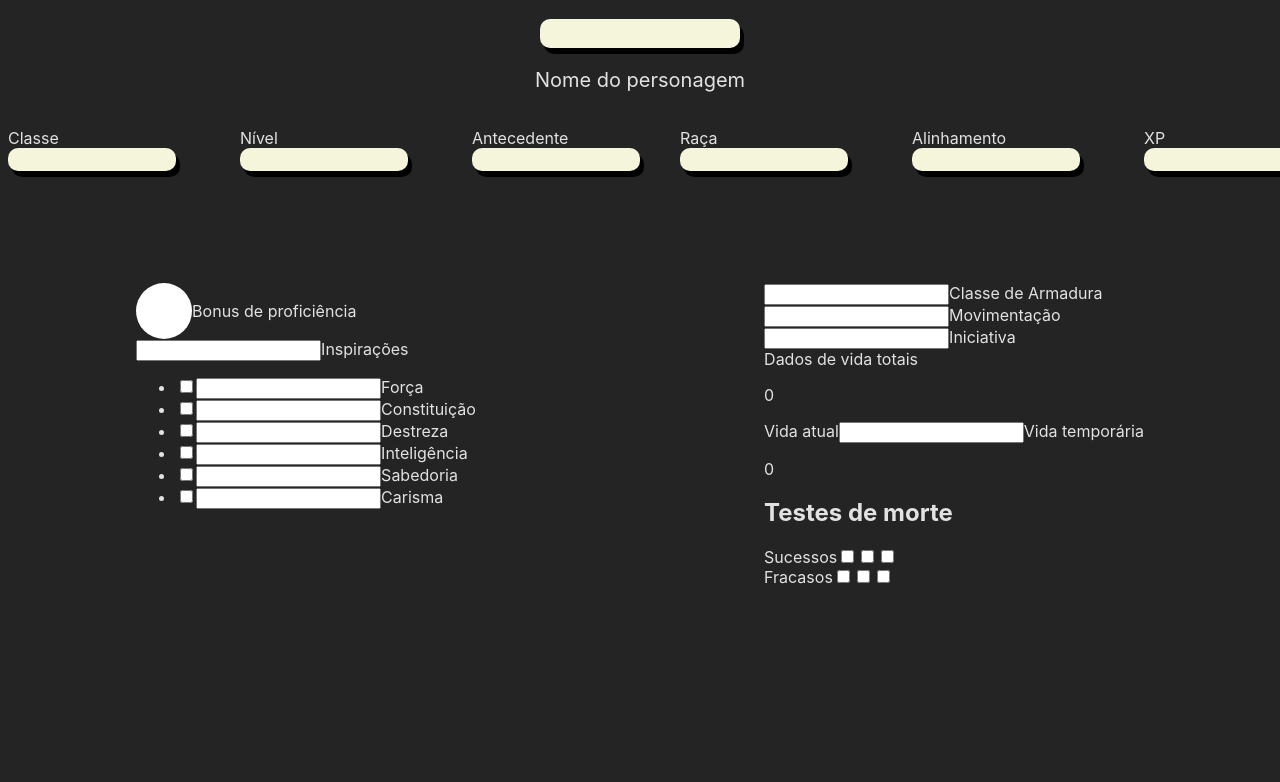
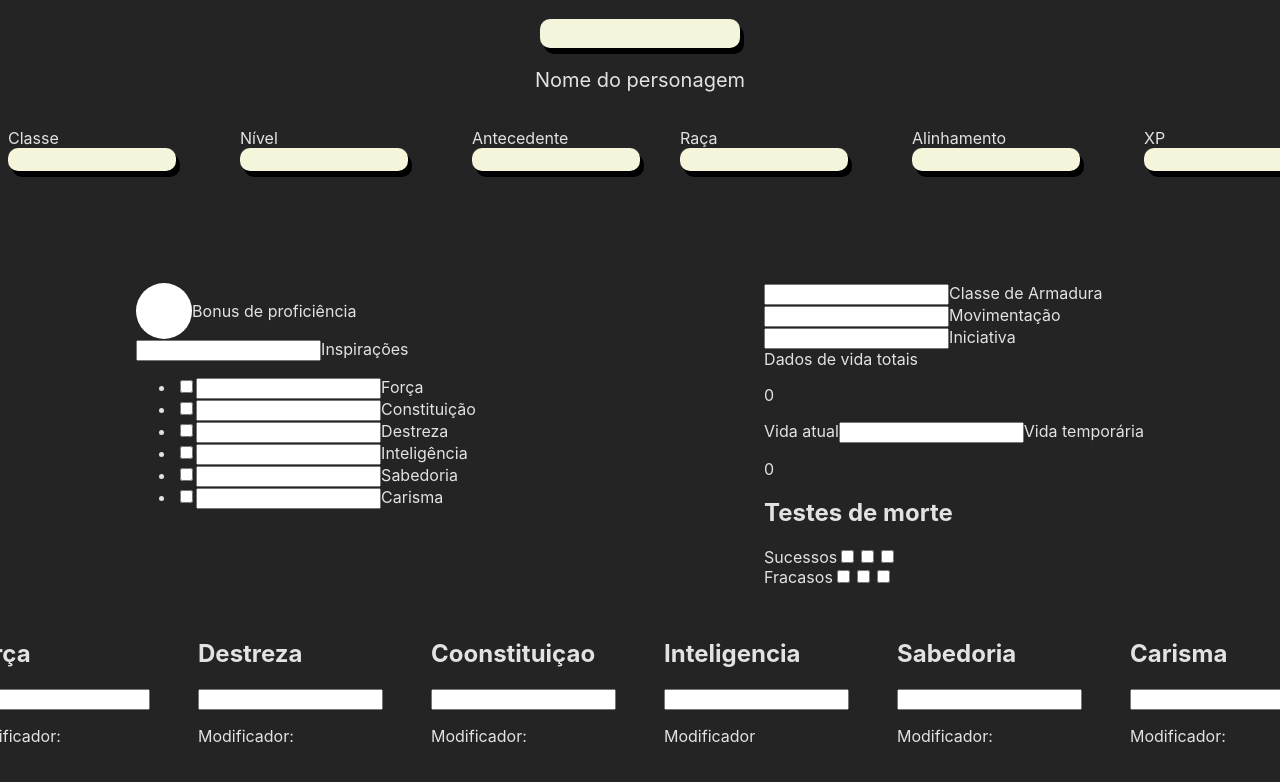
Before and after one commit to rSaydelleS/charset, a React (Vite) app in the folder front/: page / in a window 1280 px wide. Shown: the top 782 px of the page. Built offline with nearby package versions, Linux system fonts and the light colour scheme.

Commit message:
feat: criando os estatus de personagem

```diff
--- a/front/src/App.jsx
+++ b/front/src/App.jsx
@@ -1,7 +1,8 @@
 import "./App.css";
 import Header from "./components/Header/header";
-import Proficiency from "./components/Status/Proficiency";
+import Proficiency from "./components/Stats/Proficiency";
 import VitalPoints from "./components/Vital/VitalPoints";
+import OverallStats from "./components/OverallStats/OverallStats";
 
 function App() {
   return (
@@ -13,6 +14,9 @@ function App() {
         <Proficiency />
         <VitalPoints />
       </section>
+      <section>
+        <OverallStats />
+      </section>
     </>
   );
 }
--- /dev/null
+++ b/front/src/components/OverallStats/OverallStats.jsx
@@ -0,0 +1,42 @@
+import "./index.scss";
+
+export default function OverallStats() {
+  return (
+    <>
+      <main>
+        <section className="allstats">
+          <div>
+            <h2>Força</h2>
+            <input type="text" />
+            <p>Modificador:</p>
+          </div>
+          <div>
+            <h2>Destreza</h2>
+            <input type="text" />
+            <p>Modificador:</p>
+          </div>
+          <div>
+            <h2>Coonstituiçao</h2>
+            <input type="text" />
+            <p>Modificador:</p>
+          </div>
+          <div>
+            <h2>Inteligencia</h2>
+            <input type="text" />
+            <p>Modificador</p>
+          </div>
+          <div>
+            <h2>Sabedoria</h2>
+            <input type="text" />
+            <p>Modificador:</p>
+          </div>
+          <div>
+            <h2>Carisma</h2>
+            <input type="text" />
+            <p>Modificador: </p>
+          </div>
+        </section>
+      </main>
+    </>
+  );
+}
--- /dev/null
+++ b/front/src/components/OverallStats/index.scss
@@ -0,0 +1,9 @@
+.allstats {
+  width: 100%;
+  display: flex;
+  flex-direction: row;
+  align-items: center;
+  justify-content: center;
+  gap: 3rem;
+  margin: 2rem 0rem;
+}
```
Also changed, not shown: front/src/components/Stats/Proficiency.jsx (renamed from front/src/components/Status/Proficiency.jsx), front/src/components/Stats/index.scss (renamed from front/src/components/Status/index.scss).
